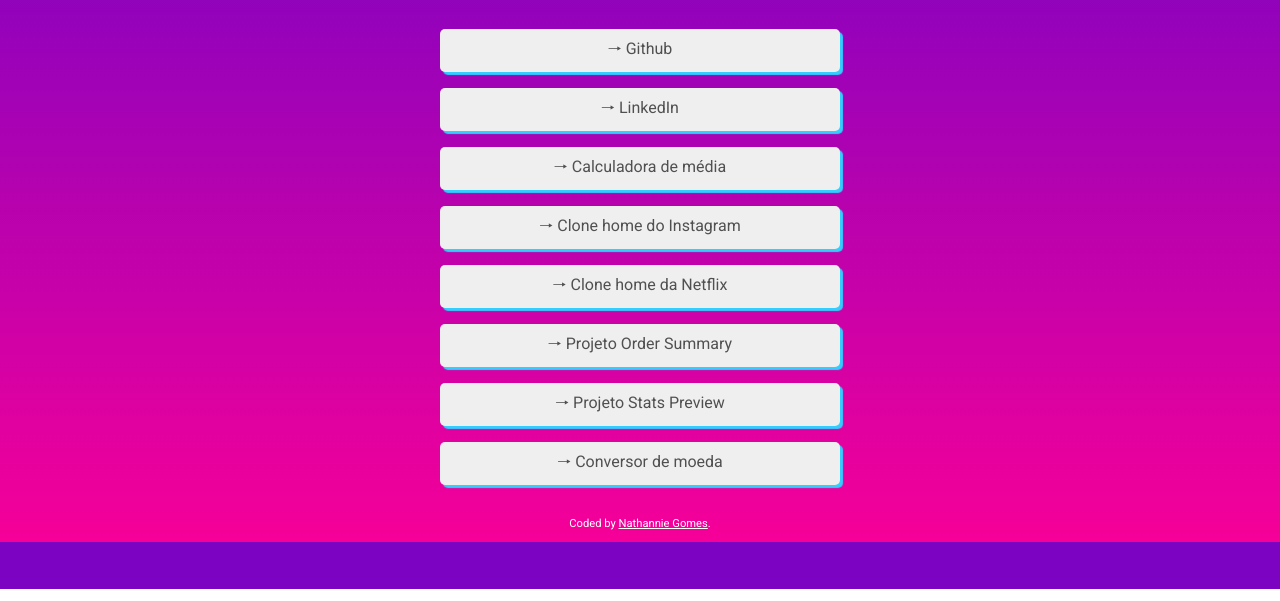
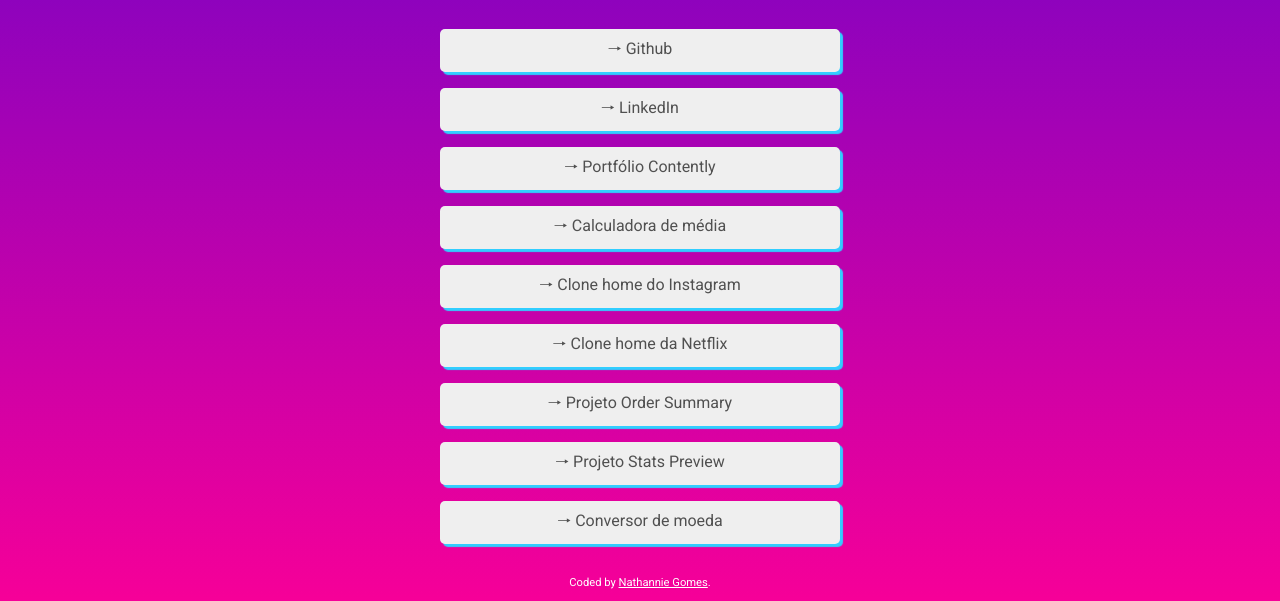
Before and after one commit to nathannieg/linktree-clone, a plain HTML site: page index.html in a window 1280 px wide. Shown: the part 211-812 px from the top of the page. Drawn offline with Linux system fonts and the light colour scheme.

Commit message:
adding contently portfolio

```diff
--- a/index.html
+++ b/index.html
@@ -45,6 +45,11 @@
               href="https://www.linkedin.com/in/nathanniegomes/"
               target="_blank"
               >&#129042; LinkedIn</a
+            >
+          </button>
+          <button class="button">
+            <a target="_blank" href="https://nathannieg.contently.com"
+              >&#129042; Portfólio Contently</a
             >
           </button>
           <button class="button">
```
